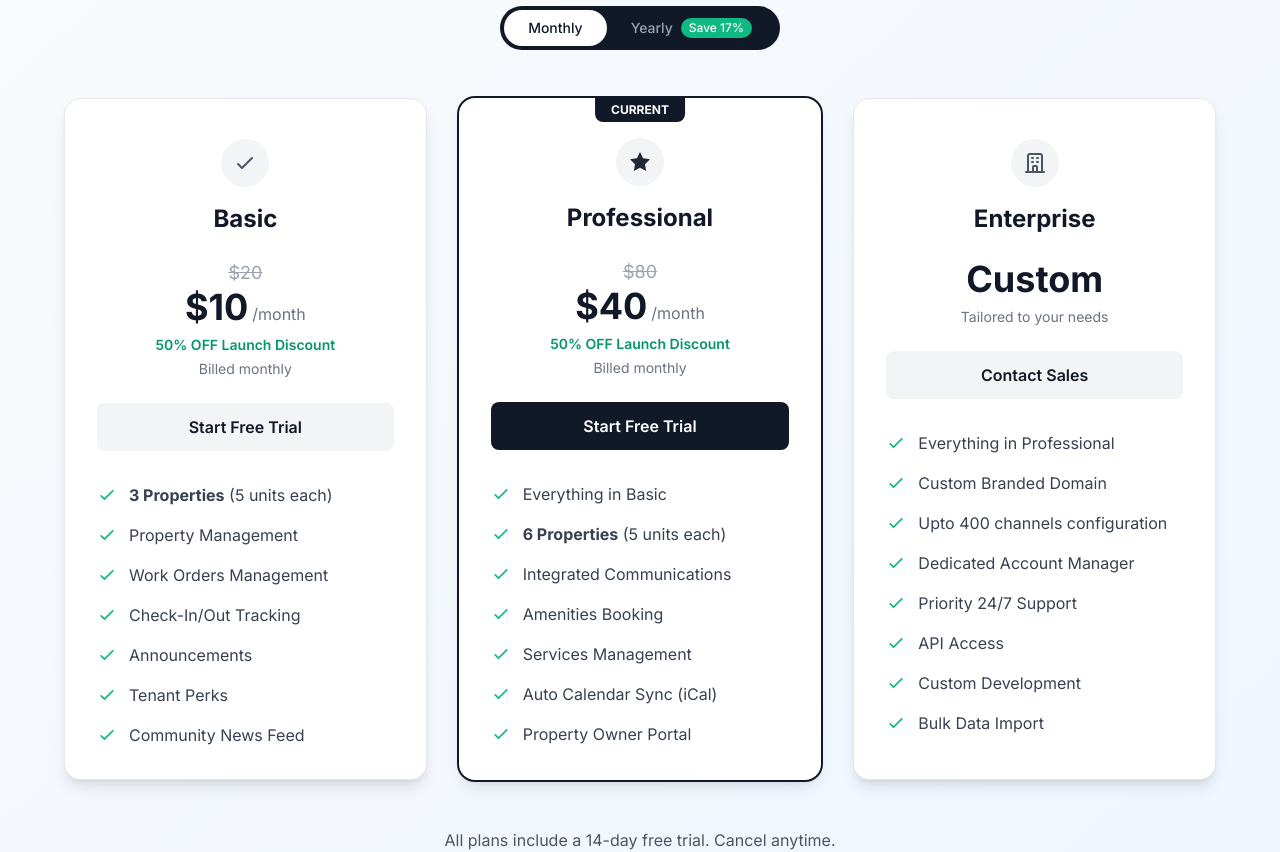
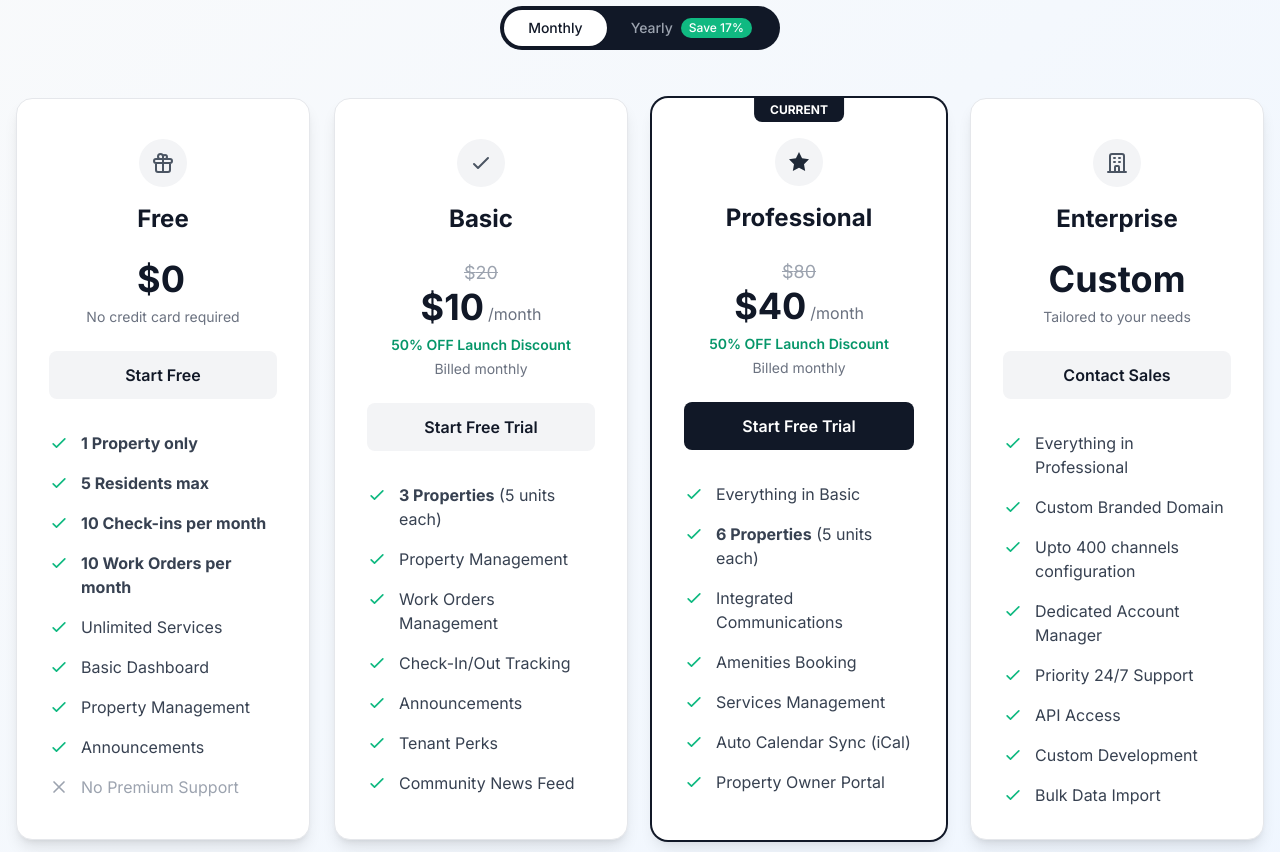
Before and after one commit to SufianKamran/Accez-newWeb, a Next.js app: page / in a window 1280 px wide. Shown: the part 2900-3752 px from the top of the page. Built offline with nearby package versions, Linux system fonts and the light colour scheme; no server answers.

Commit message:
new price plan

```diff
--- a/components/Pricing.tsx
+++ b/components/Pricing.tsx
@@ -7,6 +7,7 @@ interface Feature {
   textKey: string
   highlight: boolean
   suffixKey?: string
+  excluded?: boolean
 }
 
 export default function Pricing() {
@@ -14,6 +15,36 @@ export default function Pricing() {
   const { t } = useLanguage()
 
   const plans = [
+    {
+      nameKey: 'free',
+      icon: 'gift',
+      monthly: {
+        price: 0,
+        originalPrice: null,
+        periodKey: '',
+        billingNoteKey: 'noCreditCard',
+      },
+      yearly: {
+        price: 0,
+        originalPrice: null,
+        periodKey: '',
+        billingNoteKey: 'noCreditCard',
+      },
+      discountKey: null,
+      features: [
+        { textKey: 'freeProperty1', highlight: true },
+        { textKey: 'freeResidents5', highlight: true },
+        { textKey: 'freeCheckIns10', highlight: true },
+        { textKey: 'freeWorkOrders10', highlight: true },
+        { textKey: 'freeUnlimitedServices', highlight: false },
+        { textKey: 'freeBasicDashboard', highlight: false },
+        { textKey: 'propertyManagement', highlight: false },
+        { textKey: 'announcements', highlight: false },
+        { textKey: 'freeNoPremiumSupport', highlight: false, excluded: true },
+      ] as Feature[],
+      popular: false,
+      isFree: true,
+    },
     {
       nameKey: 'basic',
       icon: 'check',
@@ -100,6 +131,7 @@ export default function Pricing() {
 
   const getPlanName = (key: string) => {
     const names: Record<string, string> = {
+      free: t.pricing.free,
       basic: t.pricing.basic,
       professional: t.pricing.professional,
       enterprise: t.pricing.enterprise,
@@ -117,6 +149,14 @@ export default function Pricing() {
 
   const PlanIcon = ({ type }: { type: string }) => {
     switch (type) {
+      case 'gift':
+        return (
+          <div className="w-12 h-12 rounded-full bg-gray-100 flex items-center justify-center mx-auto mb-4">
+            <svg className="w-6 h-6 text-gray-600" fill="none" stroke="currentColor" viewBox="0 0 24 24">
+              <path strokeLinecap="round" strokeLinejoin="round" strokeWidth={2} d="M12 8v13m0-13V6a2 2 0 112 2h-2zm0 0V5.5A2.5 2.5 0 109.5 8H12zm-7 4h14M5 12a2 2 0 110-4h14a2 2 0 110 4M5 12v7a2 2 0 002 2h10a2 2 0 002-2v-7" />
+            </svg>
+          </div>
+        )
       case 'check':
         return (
           <div className="w-12 h-12 rounded-full bg-gray-100 flex items-center justify-center mx-auto mb-4">
@@ -185,7 +225,7 @@ export default function Pricing() {
           </div>
         </div>
 
-        <div className="grid grid-cols-1 md:grid-cols-3 gap-8 max-w-6xl mx-auto">
+        <div className="grid grid-cols-1 md:grid-cols-2 lg:grid-cols-4 gap-6 max-w-7xl mx-auto">
           {plans.map((plan, index) => {
             const pricing = isYearly ? plan.yearly : plan.monthly
             const isCustom = pricing.price === 'Custom'
@@ -265,7 +305,7 @@ export default function Pricing() {
         : 'bg-gray-100 text-gray-900 hover:bg-gray-200'
     }`}
   >
-    {t.pricing.startFreeTrial}
+    {(plan as { isFree?: boolean }).isFree ? t.pricing.startFree : t.pricing.startFreeTrial}
   </a>
 )}
 
@@ -274,6 +314,21 @@ export default function Pricing() {
                   <div className="space-y-4 text-left">
                     {plan.features.map((feature, featureIndex) => (
                       <div key={featureIndex} className="flex items-start">
+                        {feature.excluded ? (
+                          <svg
+                            className="w-5 h-5 text-gray-400 mr-3 flex-shrink-0 mt-0.5"
+                            fill="none"
+                            stroke="currentColor"
+                            viewBox="0 0 24 24"
+                          >
+                            <path
+                              strokeLinecap="round"
+                              strokeLinejoin="round"
+                              strokeWidth={2}
+                              d="M6 18L18 6M6 6l12 12"
+                            />
+                          </svg>
+                        ) : (
                           <svg
                             className="w-5 h-5 text-emerald-500 mr-3 flex-shrink-0 mt-0.5"
                             fill="none"
@@ -287,7 +342,8 @@ export default function Pricing() {
                               d="M5 13l4 4L19 7"
                             />
                           </svg>
-                        <span className="text-gray-700">
+                        )}
+                        <span className={feature.excluded ? 'text-gray-400' : 'text-gray-700'}>
                           {feature.highlight ? (
                             <>
                               <strong>{getFeatureText(feature.textKey)}</strong>
--- a/translations/ar.ts
+++ b/translations/ar.ts
@@ -58,9 +58,22 @@ export const ar = {
     trialNote: 'جميع الخطط تتضمن تجربة مجانية لمدة 14 يومًا. يمكنك الإلغاء في أي وقت.',
     tailored: 'مصمم حسب احتياجاتك',
     // Plan names
+    free: 'مجاني',
     basic: 'الأساسية',
     professional: 'الاحترافية',
     enterprise: 'المؤسسات',
+    // CTA buttons
+    startFree: 'ابدأ مجاناً',
+    // Billing notes
+    noCreditCard: 'لا حاجة لبطاقة ائتمان',
+    // Free plan features
+    freeProperty1: 'عقار واحد فقط',
+    freeResidents5: '5 مقيمين كحد أقصى',
+    freeCheckIns10: '10 تسجيلات دخول شهرياً',
+    freeWorkOrders10: '10 أوامر عمل شهرياً',
+    freeUnlimitedServices: 'خدمات غير محدودة',
+    freeBasicDashboard: 'لوحة تحكم أساسية',
+    freeNoPremiumSupport: 'بدون دعم متميز',
     // Features
     properties3: '3 عقارات',
     properties6: '6 عقارات',
--- a/translations/en.ts
+++ b/translations/en.ts
@@ -58,9 +58,22 @@ export const en = {
     trialNote: 'All plans include a 14-day free trial. Cancel anytime.',
     tailored: 'Tailored to your needs',
     // Plan names
+    free: 'Free',
     basic: 'Basic',
     professional: 'Professional',
     enterprise: 'Enterprise',
+    // CTA buttons
+    startFree: 'Start Free',
+    // Billing notes
+    noCreditCard: 'No credit card required',
+    // Free plan features
+    freeProperty1: '1 Property only',
+    freeResidents5: '5 Residents max',
+    freeCheckIns10: '10 Check-ins per month',
+    freeWorkOrders10: '10 Work Orders per month',
+    freeUnlimitedServices: 'Unlimited Services',
+    freeBasicDashboard: 'Basic Dashboard',
+    freeNoPremiumSupport: 'No Premium Support',
     // Features
     properties3: '3 Properties',
     properties6: '6 Properties',
```
Lines whose indentation alone changed are shown as unchanged.
